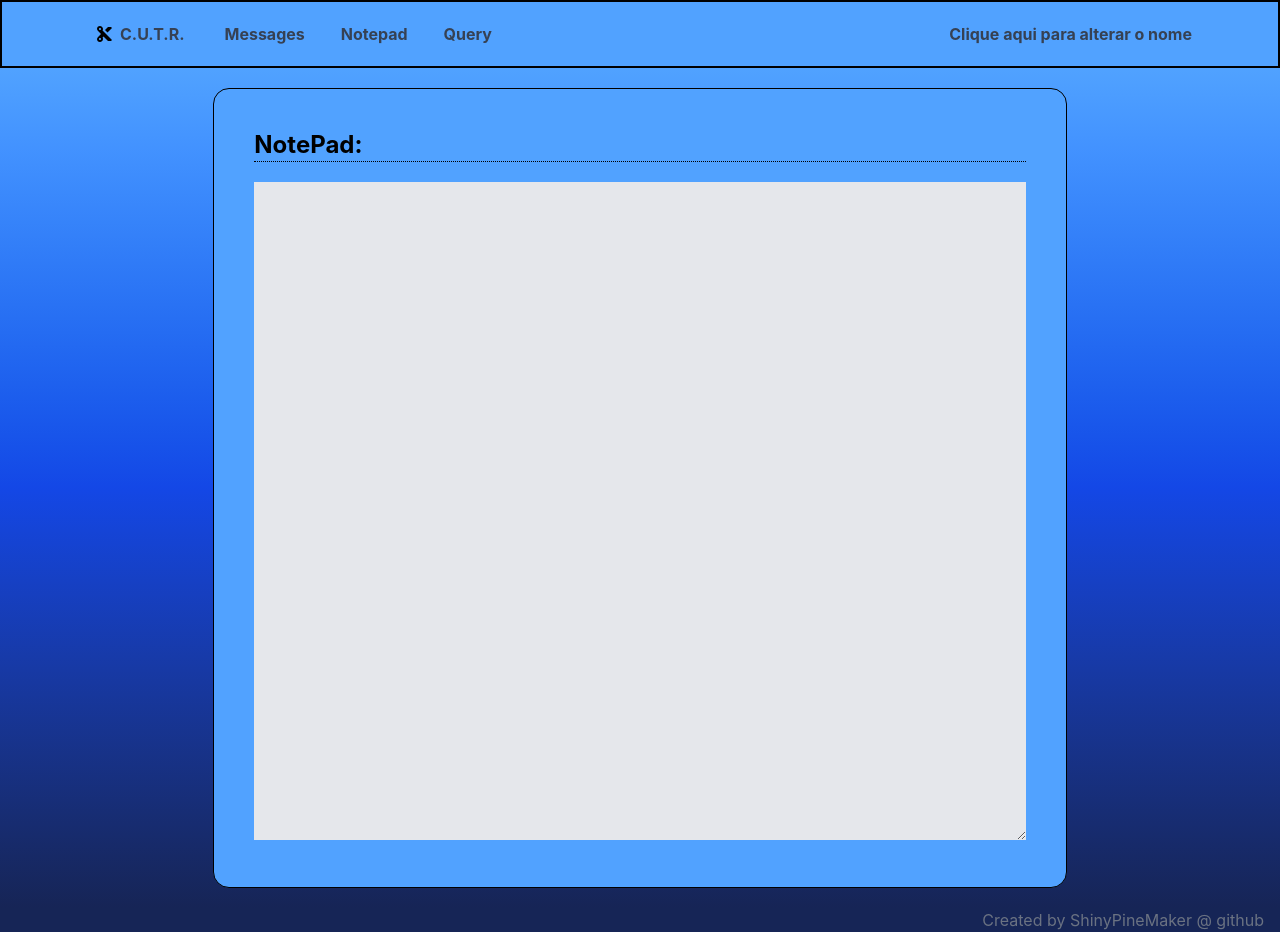
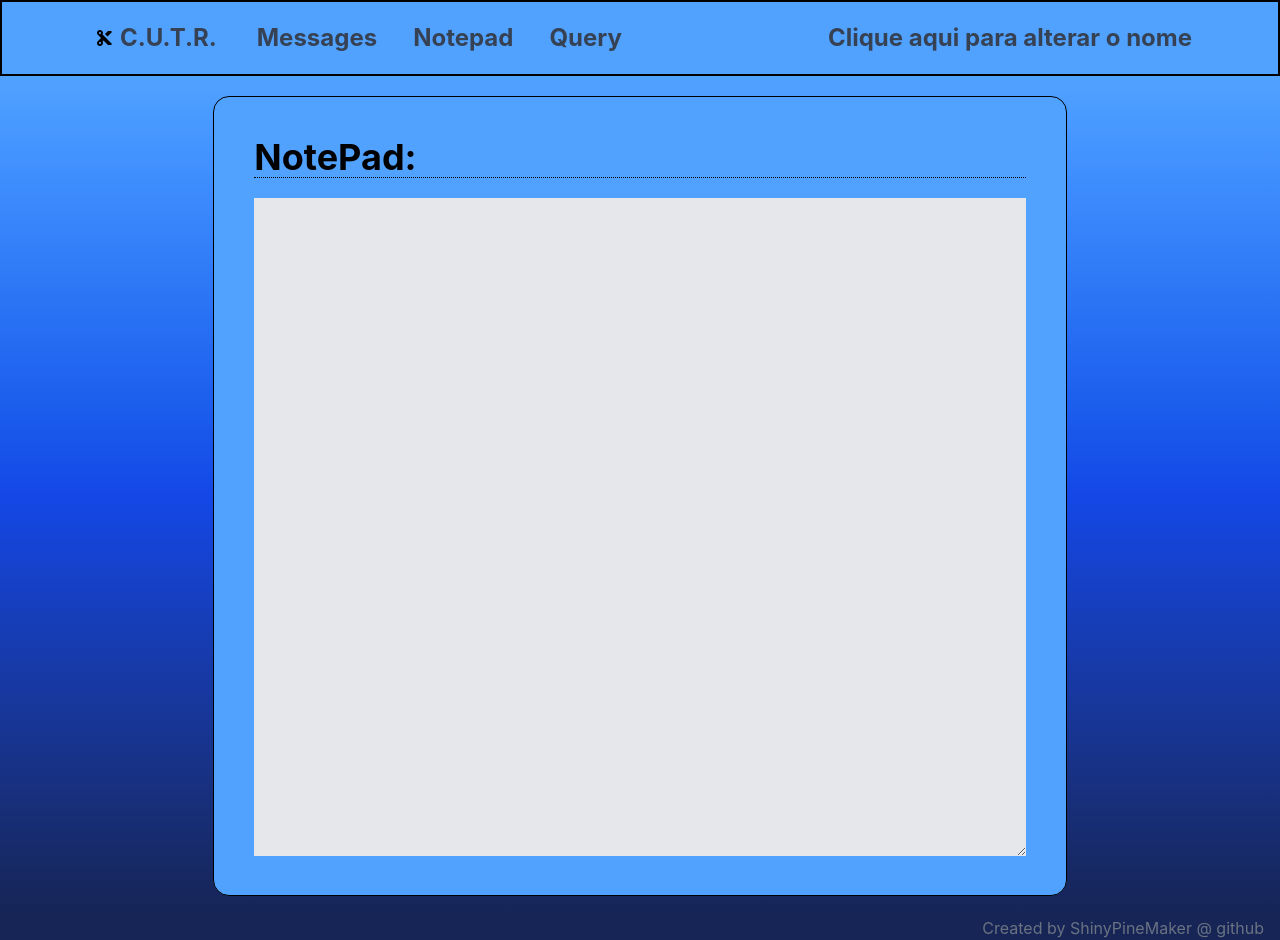
Before and after one commit to ShinyPineMaker/Chat-Utility-Tool-R, a React (Vite) app: page /Notepad in a window 1280 px wide. Built offline with nearby package versions, Linux system fonts and the light colour scheme.

Commit message:
minor formatting changes to improve code readability increased text size accross the board

```diff
--- a/src/Pages/Components/Footer.tsx
+++ b/src/Pages/Components/Footer.tsx
@@ -1,6 +1,6 @@
 function Footer() {
     return (
-        <div className="flex max-w- justify-end bg-blue-950 ">
+        <div className="flex max-w- justify-end bg-blue-950">
             <span className="text-gray-500 mr-4">
                 Created by ShinyPineMaker @ <a href="https://github.com/ShinyPineMaker/Chat-Utility-Tool-R">github</a>
             </span>
--- a/src/Pages/Components/Header.tsx
+++ b/src/Pages/Components/Header.tsx
@@ -4,7 +4,7 @@ import Navbar from "./Navbar.tsx"
 function Header() {
     return (
         <div>
-            {Navbar()}
+            <Navbar />
         </div>
     );
 }
--- a/src/Pages/Components/Navbar.tsx
+++ b/src/Pages/Components/Navbar.tsx
@@ -15,7 +15,7 @@ export default function Navbar () {
 
     return (
         <div>
-            <nav className="bg-blue-400 border-2">
+            <nav className="bg-blue-400 border-2 text-2xl">
             <div className="max-w-6xl mx-auto px-4">
                 <div className="flex justify-between">
 
--- a/src/Pages/Login.tsx
+++ b/src/Pages/Login.tsx
@@ -16,7 +16,7 @@ export default function Login() {
 
 
     return (
-        <div className="min-h-screen flex items-center justify-center            bg-linear-to-t from-blue-950 via-blue-700 to-blue-400">
+        <div className="min-h-screen flex items-center justify-center            bg-linear-to-t from-blue-950 via-blue-700 to-blue-400 text-2xl">
 
             <form onSubmit={saveName}>
                 <div>
--- a/src/Pages/Messages.tsx
+++ b/src/Pages/Messages.tsx
@@ -112,10 +112,10 @@ function Messages() {
 
 
 
-                <div className="flex-col justify-center border m-5 p-10 rounded-2xl w-8/12 h-fit bg-blue-400">
+                <div className="flex-col justify-center border m-5 p-10 rounded-2xl w-8/12 h-fit bg-blue-400 text-2xl">
 
                     <div className="flex w-full border-b border-dotted mb-5">
-                        <h1 className="inline-flex w-11/12 font-bold text-2xl">Messages: </h1>
+                        <h1 className="inline-flex w-11/12 font-bold text-4xl">Messages: </h1>
 
                         <span className="inline-flex w-full font-bold">
                             {copyThat}
--- a/src/Pages/Notepad.tsx
+++ b/src/Pages/Notepad.tsx
@@ -24,14 +24,14 @@ function Notepad() {
 
     return (
         <div>
-            {Header()}
+            <Header />
 
-            <div className="min-h-screen max-w-full flex items-center justify-center            bg-linear-to-t from-blue-950 via-blue-700 to-blue-400">
+            <div className="min-h-screen max-w-full flex items-center justify-center            bg-linear-to-t from-blue-950 via-blue-700 to-blue-400 text-2xl">
 
                 <div className="flex-col justify-center border m-5 p-10 rounded-2xl h-dvh w-8/12 bg-blue-400">
 
                     <div className="border-b border-dotted mb-5">
-                        <h1 className="font-bold text-2xl">NotePad: </h1>
+                        <h1 className="font-bold text-4xl">NotePad: </h1>
                     </div>
 
                     <textarea className="flex justify-center p-2 h-11/12 w-full bg-gray-200" onChange={(e)=>saveNotepadText(e.target.value)}>
@@ -41,7 +41,7 @@ function Notepad() {
             </div>
 
 
-        {Footer()}
+        <Footer />
         </div>
 
     );
--- a/src/Pages/Queries.tsx
+++ b/src/Pages/Queries.tsx
@@ -6,15 +6,15 @@ function Queries() {
 
     return (
         <div>
-            {Header()}
-            <div className="min-h-screen flex items-center justify-center            bg-linear-to-t from-blue-950 via-blue-700 to-blue-400">
+            <Header />
+            <div className="min-h-screen flex items-center justify-center            bg-linear-to-t from-blue-950 via-blue-700 to-blue-400 text-2xl">
                 <h1>
                     This is The Queries Page!
                 </h1>
             </div>
 
 
-        {Footer()}
+        <Footer />
         </div>
     );
 }
```
